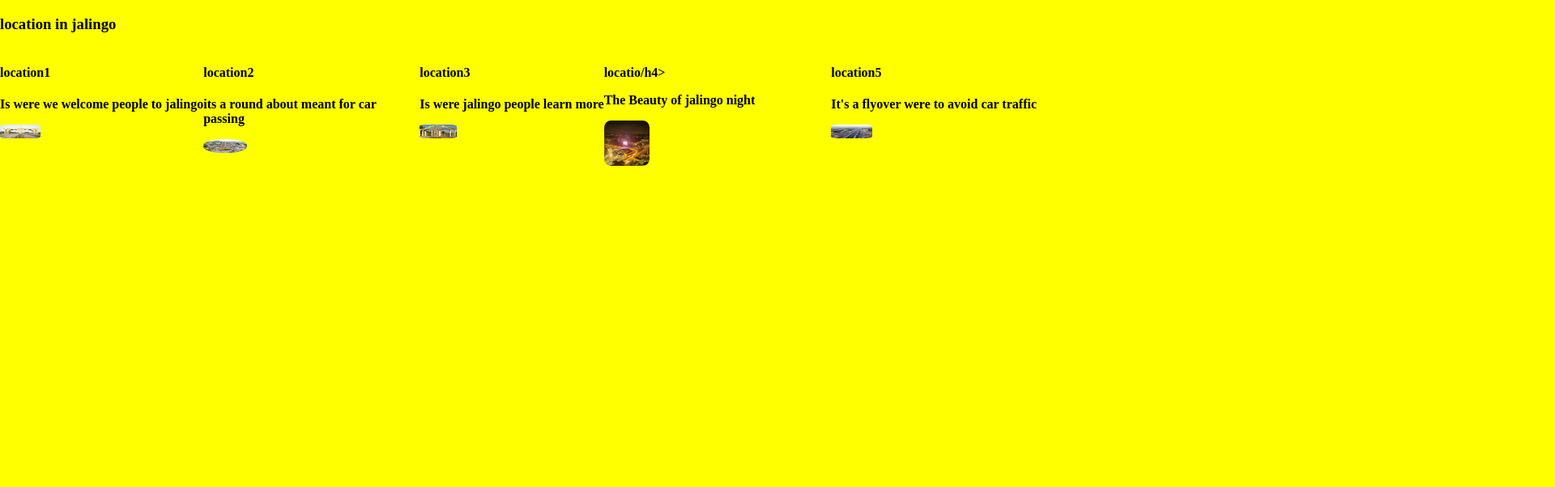
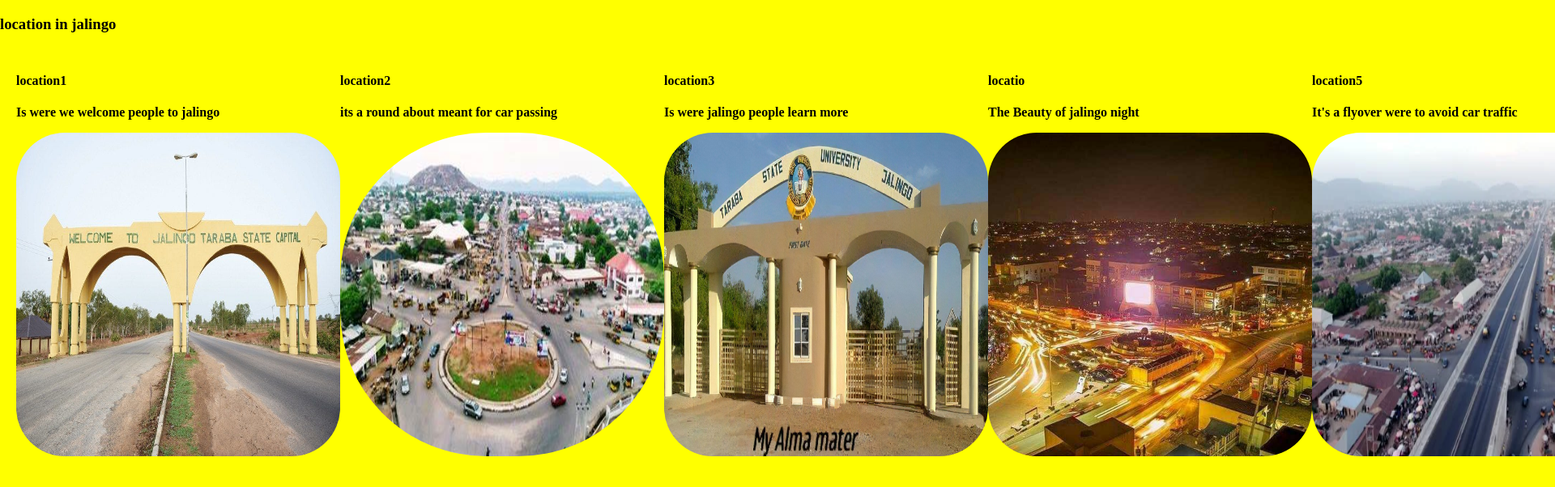
Before and after one commit to jason-oka/myfirstwebpage, a plain HTML site: page index.html in a window 1280 px wide. Shown: the top 602 px of the page at 81% size, 1920 px wide, since content can reach past the window. Drawn offline with Linux system fonts and the light colour scheme.

Commit message:
worked on jason code

```diff
--- a/index.html
+++ b/index.html
@@ -26,7 +26,7 @@
             </div>
 
             <div>
-                <h4>locatio/h4>
+                <h4>locatio</h4>
                 <p><b>The Beauty of jalingo night</b></p>
                 <img src="/images/location4.jpeg">
             </div>
--- a/style.css
+++ b/style.css
@@ -13,13 +13,15 @@ h1 {
 }
 img{
     border-radius: 15%;
-    height: 10%;
-    width: 20%;
+    height: 400px;
+    width: 400px;
 }
 
 .container {
     display: grid;
     grid-template-columns: auto auto auto auto auto;
+    padding: 10px;
+    margin: 10px;
 }
 #location2 {
     border-radius: 45%;
```
